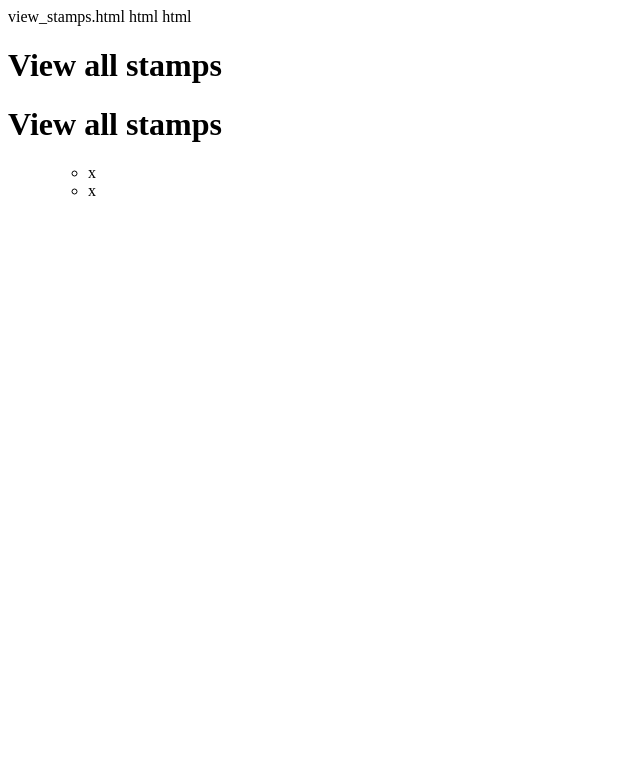
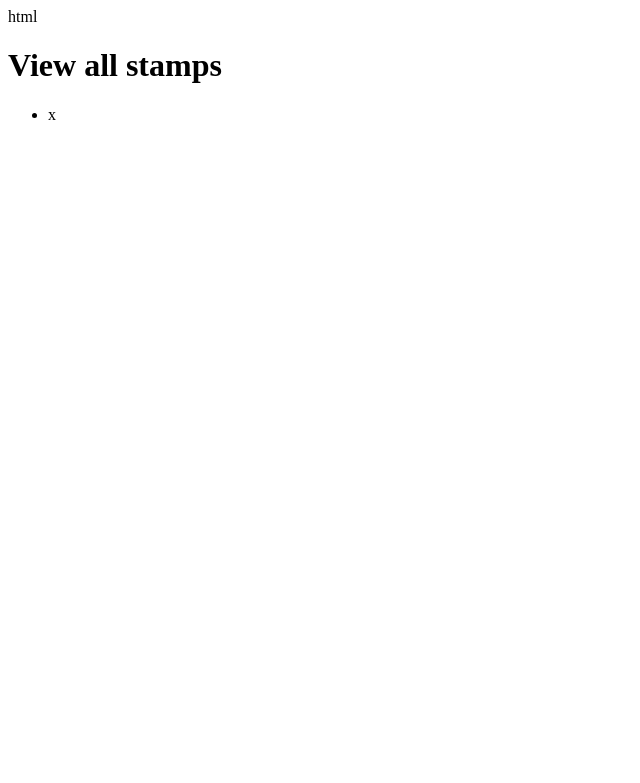
Before and after one commit to scharantej/StampHub, a Python web app: template templates/view_stamps.html in a window 1280 px wide. Shown: the top 783 px of the page, without its empty margins (0-640 px from the left). Run offline with Jinja, Linux system fonts and the light colour scheme; the template is opened without the code that fills it: most values are stand-ins (such as "Sample title", 1, 10 or a date in 2020).

Commit message:
Update templates/view_stamps.html

```diff
--- a/templates/view_stamps.html
+++ b/templates/view_stamps.html
@@ -1,33 +1,17 @@
-view_stamps.html
-
 
 html
-html
-<!DOCTYPE html>
 <!DOCTYPE html>
 <html>
-<html>
-<head>
 <head>
 <title>View all stamps</title>
-<title>View all stamps</title>
-</head>
+<link rel="stylesheet" href="style.css">
 </head>
 <body>
-<body>
-<h1>View all stamps</h1>
 <h1>View all stamps</h1>
 <ul>
-<ul>
-{% for stamp in stamps %}
 {% for stamp in stamps %}
 <li>{{ stamp }}</li>
-<li>{{ stamp }}</li>
-{% endfor %}
 {% endfor %}
 </ul>
-</ul>
-</body>
 </body>
 </html>
-</html>
```
